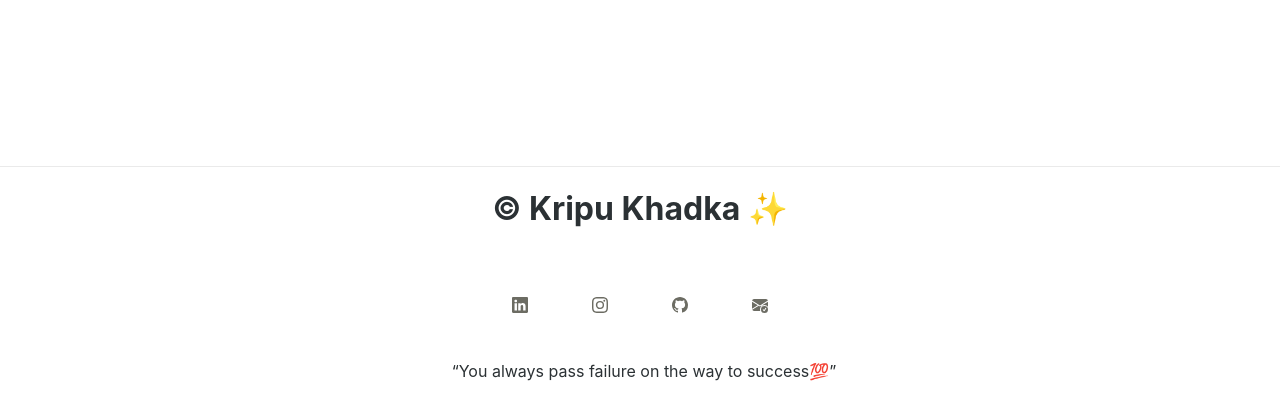
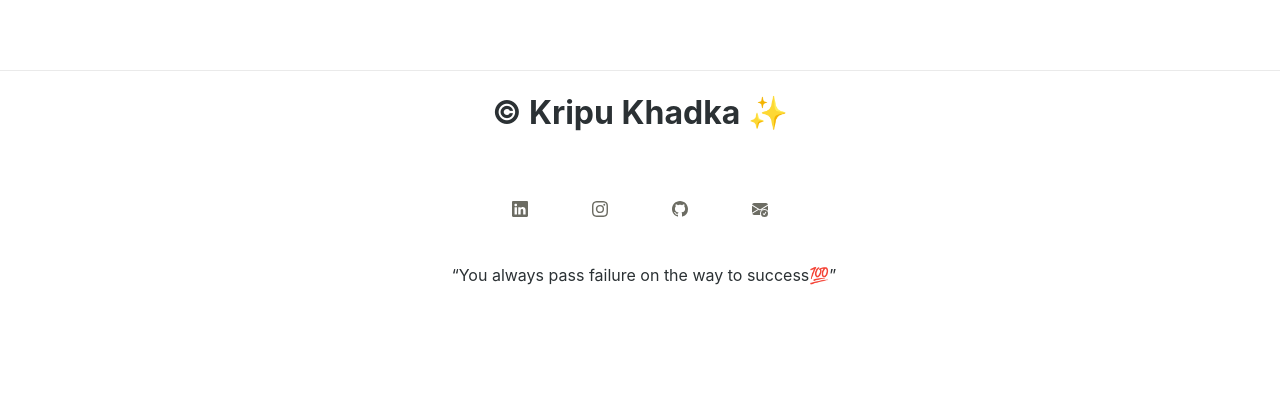
Before and after one commit to Kripu77/Blog-With-Contentful, a Next.js app in the folder portfolio/: page / in a window 1280 px wide. Shown: the part 1155-1561 px from the top of the page. After the commit the page ends 1468 px from the top, so only its background shows below. Built offline with nearby package versions, Linux system fonts and the light colour scheme.

Commit message:
footer margin fix

```diff
--- a/portfolio/package.json
+++ b/portfolio/package.json
@@ -10,12 +10,10 @@
     "export": "npm run build && next export -o _static"
   },
   "dependencies": {
-    "@react-icons/all-files": "^4.1.0",
     "ityped": "^1.0.3",
     "next": "12.1.5",
     "react": "18.1.0",
-    "react-dom": "18.1.0",
-    "react-icons": "^4.3.1"
+    "react-dom": "18.1.0"
   },
   "devDependencies": {
     "eslint": "8.14.0",
--- a/portfolio/styles/Home.module.css
+++ b/portfolio/styles/Home.module.css
@@ -14,7 +14,7 @@
   display: flex;
   flex-direction: column;
   flex: 1;
-  margin-top: 10rem;
+  margin-top: 4rem;
 
   border-top: 1px solid #eaeaea;
   justify-content: center;
```
Also changed, not shown: portfolio/public/favicon.png (deleted), 1 other file (tests, documents, lock files or other folders).
